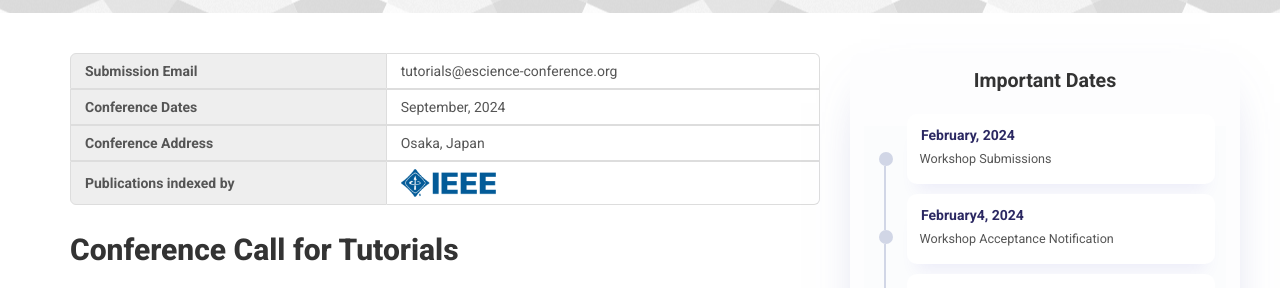
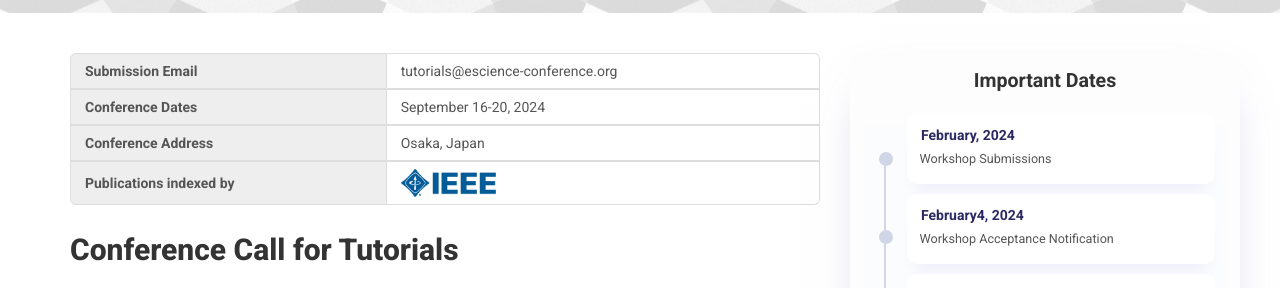
Before and after one commit to escience-conference/2024, a Jekyll site: the page built from cft.html, in a window 1280 px wide and 900 px high. Shown: the part 177-465 px from the top of the window. Built offline with Jekyll 4.4.1, drawn with Linux system fonts in a browser that asks for light colours; nearby versions of some CDN libraries.

Commit message:
Update main.yml

```diff
--- a/_data/main.yml
+++ b/_data/main.yml
@@ -5,7 +5,7 @@ theme: Democratizing Science
 logo: escience-light-logo.png       # conference logo (for menu in header bar / replaces theme)
 logo-lg: escience-dark-logo.png # conference logo (for homepage only)
 
-dates: September, 2024 # conference dates
+dates: September 16-20, 2024 # conference dates
 
 location: Osaka, Japan # conference location
 
```
